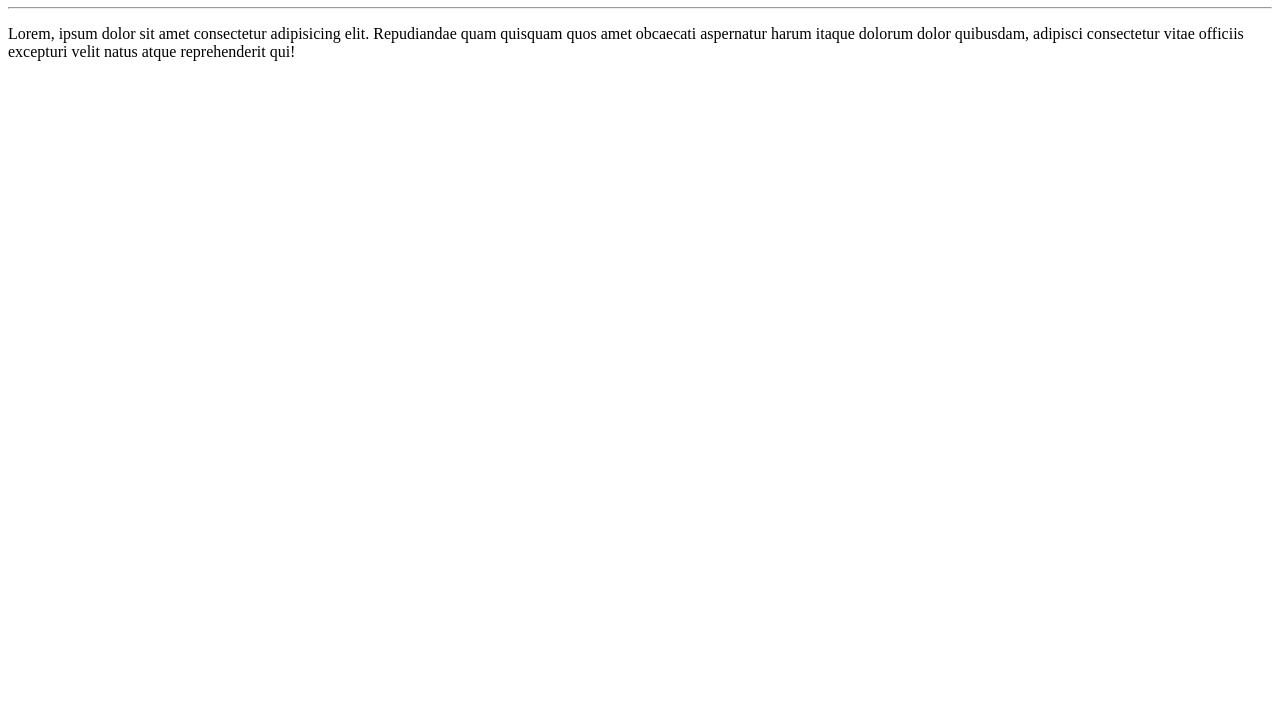
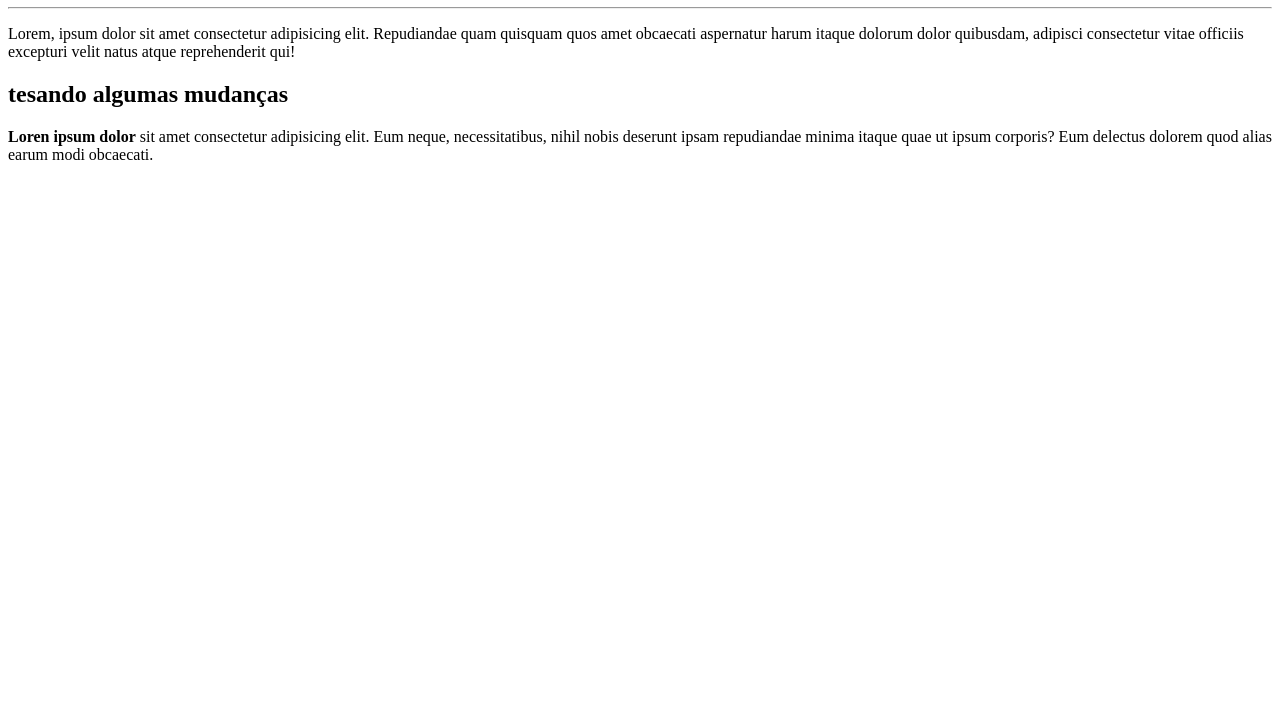
Before and after one commit to paulovitorguedes/Hello-World, a plain HTML site: page site/index.html in a window 1280 px wide. Shown: the part 73-800 px from the top of the page. Drawn offline with Linux system fonts and the light colour scheme.

Commit message:
Novo paragrafo com o h2

```diff
--- a/site/index.html
+++ b/site/index.html
@@ -10,5 +10,8 @@
     <h1>Hello Word</h1>
     <hr>
     <p>Lorem, ipsum dolor sit amet consectetur adipisicing elit. Repudiandae quam quisquam quos amet obcaecati aspernatur harum itaque dolorum dolor quibusdam, adipisci consectetur vitae officiis excepturi velit natus atque reprehenderit qui!</p>
+
+    <h2>tesando algumas mudanças</h2>
+    <p><strong>Loren ipsum dolor</strong> sit amet consectetur adipisicing elit. Eum neque, necessitatibus, nihil nobis deserunt ipsam repudiandae minima itaque quae ut ipsum corporis? Eum delectus dolorem quod alias earum modi obcaecati.</p>
 </body>
 </html>
```
